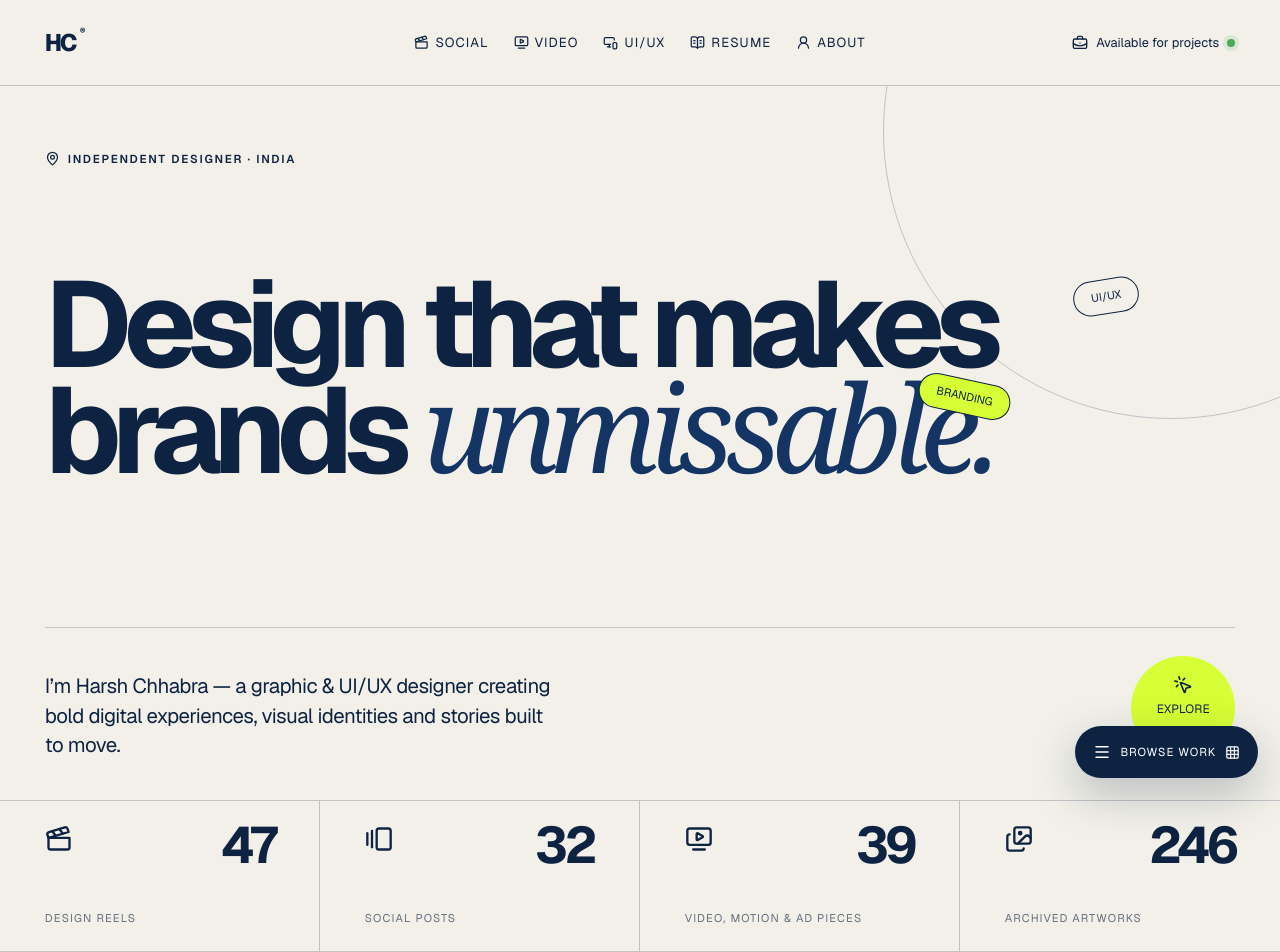
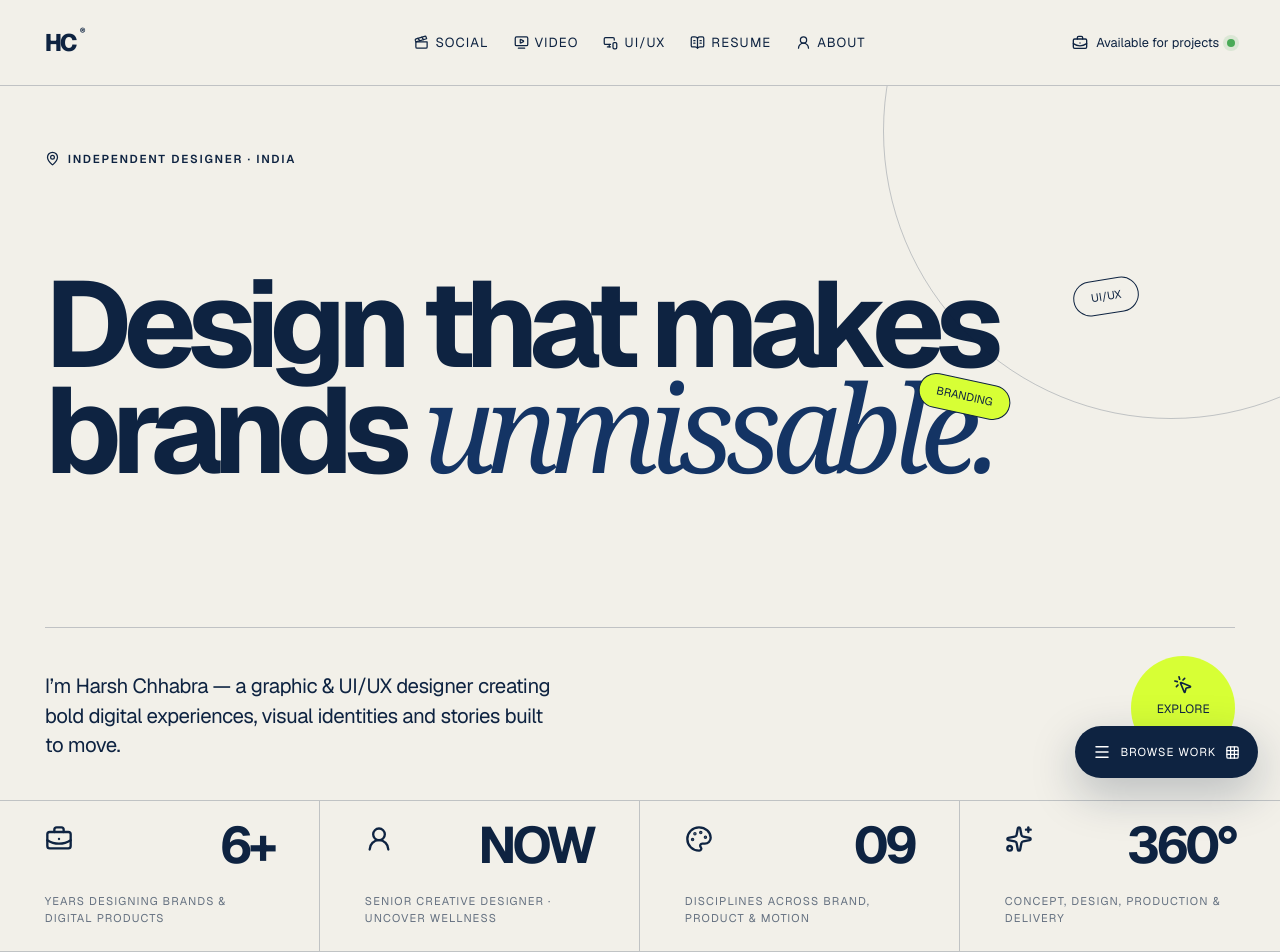
Before and after one commit to Harshch1997/harsh-design-portfolio, a Next.js app: page / in a window 1280 px wide. Shown: the top 952 px of the page. Built offline with nearby package versions, Linux system fonts and the light colour scheme.

Commit message:
Replace archive counts with career highlights

```diff
--- a/app/page.tsx
+++ b/app/page.tsx
@@ -21,7 +21,6 @@ import {
   Film,
   FolderOpen,
   GalleryHorizontalEnd,
-  Images,
   LayoutPanelTop,
   LayoutTemplate,
   MapPin,
@@ -277,11 +276,11 @@ export default function Home() {
         <div className="hero-orbit orbit-two">Branding</div>
       </section>
 
-      <section className="portfolio-stats" data-reveal aria-label="Portfolio overview">
-        <div><Clapperboard /><strong>47</strong><span>Design reels</span></div>
-        <div><GalleryHorizontalEnd /><strong>32</strong><span>Social posts</span></div>
-        <div><TvMinimalPlay /><strong>39</strong><span>Video, motion &amp; ad pieces</span></div>
-        <div><Images /><strong>246</strong><span>Archived artworks</span></div>
+      <section className="portfolio-stats" data-reveal aria-label="Career highlights">
+        <div><BriefcaseBusiness /><strong>6+</strong><span>Years designing brands &amp; digital products</span></div>
+        <div><UserRound /><strong>NOW</strong><span>Senior Creative Designer · Uncover Wellness</span></div>
+        <div><Palette /><strong>09</strong><span>Disciplines across brand, product &amp; motion</span></div>
+        <div><Sparkles /><strong>360°</strong><span>Concept, design, production &amp; delivery</span></div>
       </section>
 
       <section className="work-index" data-reveal aria-label="Portfolio categories">
```
